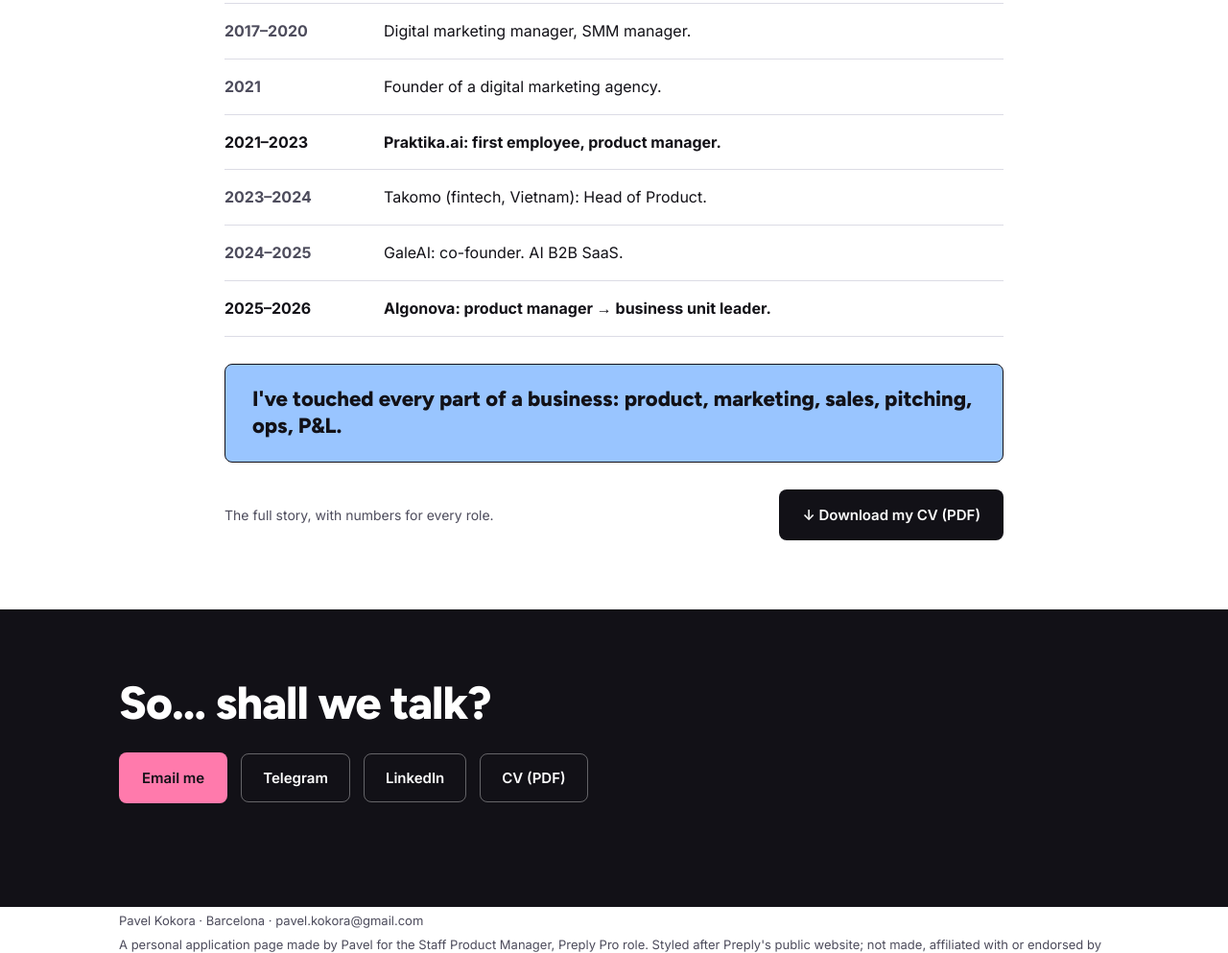
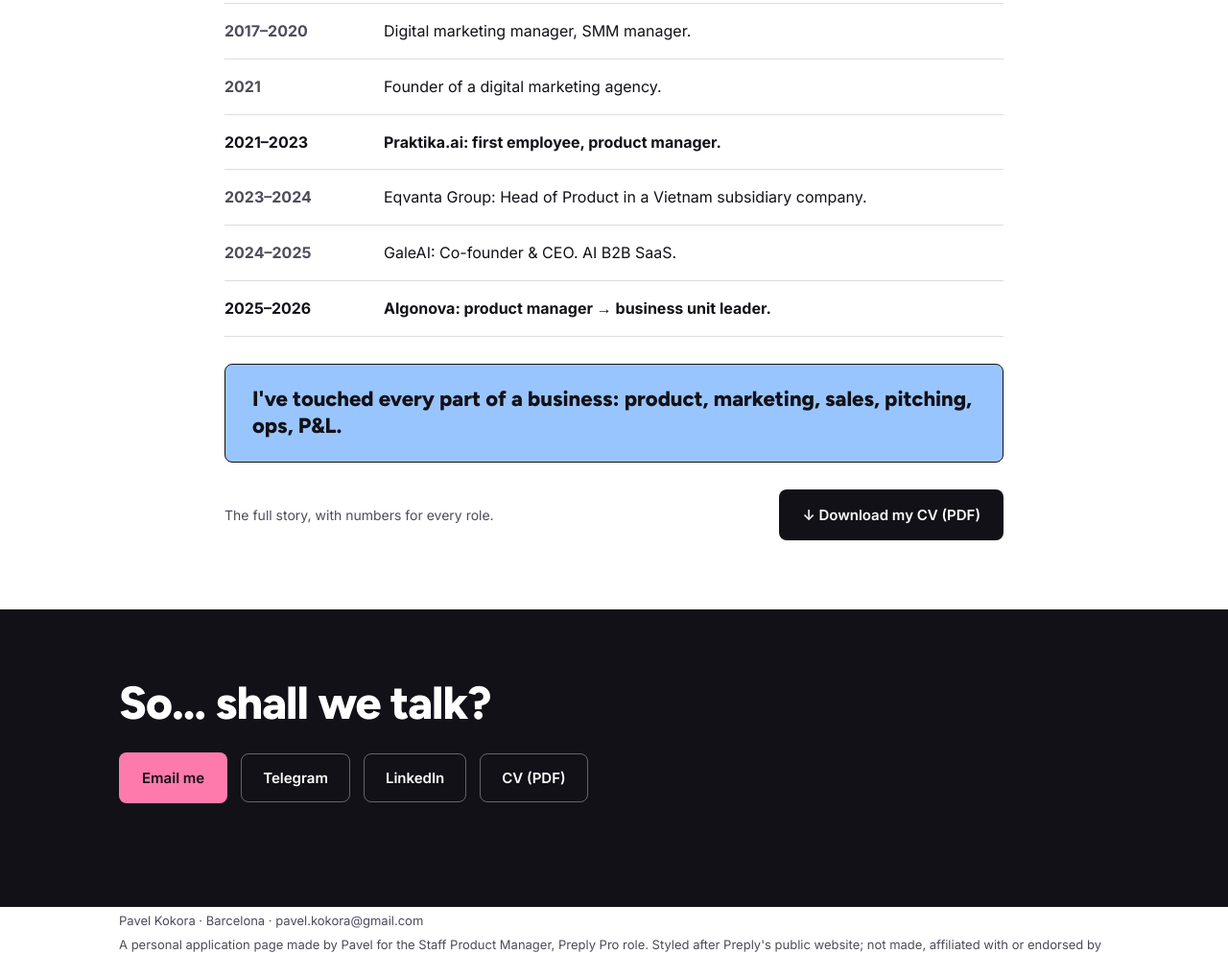
Before and after one commit to pavelkokora-oss/pasha, a plain HTML site: page preply/index.html in a window 1280 px wide. Shown: the part 1952-2945 px from the top of the page at 96% size. Drawn offline with nearby package versions, Linux system fonts and the light colour scheme.

Commit message:
Preply: path rows for Eqvanta and GaleAI
Co-Authored-By: Claude Opus 5.5 <noreply@anthropic.com>

```diff
--- a/preply/index.html
+++ b/preply/index.html
@@ -314,7 +314,7 @@
 <section class="band path" id="path">
   <div class="wrap">
     <h2>My path</h2>
-    <div class="path-list"><div class="path-row"><span class="path-years">2017–2020</span><span>Digital marketing manager, SMM manager.</span></div><div class="path-row"><span class="path-years">2021</span><span>Founder of a digital marketing agency.</span></div><div class="path-row hl"><span class="path-years">2021–2023</span><span>Praktika.ai: first employee, product manager.</span></div><div class="path-row"><span class="path-years">2023–2024</span><span>Takomo (fintech, Vietnam): Head of Product.</span></div><div class="path-row"><span class="path-years">2024–2025</span><span>GaleAI: co-founder. AI B2B SaaS.</span></div><div class="path-row hl"><span class="path-years">2025–2026</span><span>Algonova: product manager → business unit leader.</span></div></div><div class="path-callout">I&#x27;ve touched every part of a business: product, marketing, sales, pitching, ops, P&amp;L.</div>
+    <div class="path-list"><div class="path-row"><span class="path-years">2017–2020</span><span>Digital marketing manager, SMM manager.</span></div><div class="path-row"><span class="path-years">2021</span><span>Founder of a digital marketing agency.</span></div><div class="path-row hl"><span class="path-years">2021–2023</span><span>Praktika.ai: first employee, product manager.</span></div><div class="path-row"><span class="path-years">2023–2024</span><span>Eqvanta Group: Head of Product in a Vietnam subsidiary company.</span></div><div class="path-row"><span class="path-years">2024–2025</span><span>GaleAI: Co-founder &amp; CEO. AI B2B SaaS.</span></div><div class="path-row hl"><span class="path-years">2025–2026</span><span>Algonova: product manager → business unit leader.</span></div></div><div class="path-callout">I&#x27;ve touched every part of a business: product, marketing, sales, pitching, ops, P&amp;L.</div>
     <div class="path-foot"><span class="small">The full story, with numbers for every role.</span>
       <a class="btn" href="https://snazzy-axolotl-240e64.netlify.app/Pavel_Kokora_CV.pdf" target="_blank" rel="noopener">↓ Download my CV (PDF)</a></div>
   </div>
```
